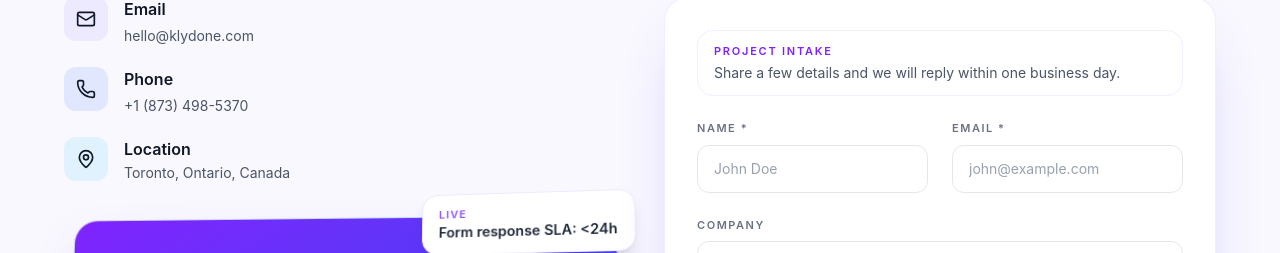
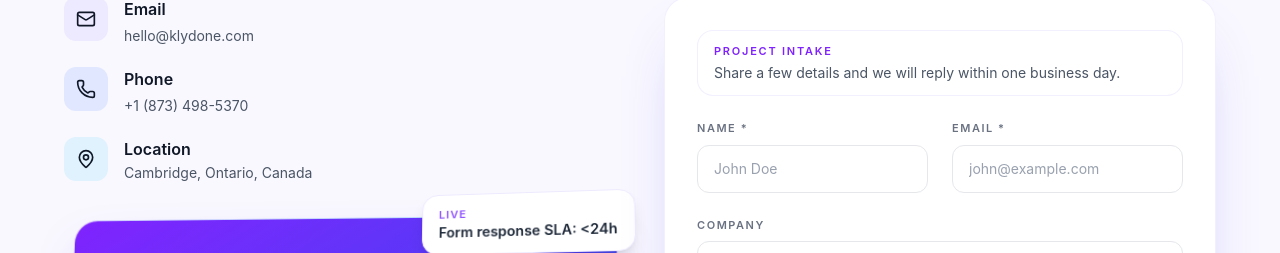
Before and after one commit to Vraj209/klydone-website, a Next.js app: page / in a window 1280 px wide. Shown: the part 10084-10337 px from the top of the page. Built offline with nearby package versions, Linux system fonts and the light colour scheme; a web font is replaced by a local one.

Commit message:
Update location

```diff
--- a/components/sections/About.tsx
+++ b/components/sections/About.tsx
@@ -68,7 +68,7 @@ export default function About() {
 
             <div className="pt-4 border-t border-gray-200">
               <p className="text-sm text-white">
-                Located in Toronto, Canada and fully remote-capable, serving clients across North America and beyond.
+                Located in Cambridge, Canada and fully remote-capable, serving clients across North America and beyond.
               </p>
             </div>
           </div>
--- a/components/sections/Contact.tsx
+++ b/components/sections/Contact.tsx
@@ -281,7 +281,7 @@ export default function Contact() {
               </div>
               <div>
                 <h3 className="font-semibold text-gray-900 mb-0.5">Location</h3>
-                <p className="text-sm text-gray-600">Toronto, Ontario, Canada</p>
+                <p className="text-sm text-gray-600">Cambridge, Ontario, Canada</p>
               </div>
             </div>
           </div>
--- a/lib/structured-data.ts
+++ b/lib/structured-data.ts
@@ -18,7 +18,7 @@ export const organizationStructuredData = {
   ],
   address: {
     "@type": "PostalAddress",
-    addressLocality: "Toronto",
+    addressLocality: "Cambridge",
     addressRegion: "Ontario",
     addressCountry: "Canada",
   },
```
